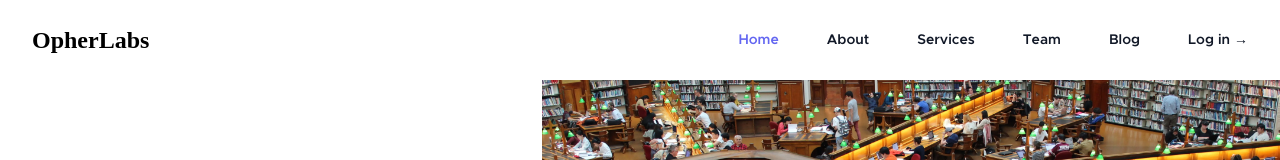
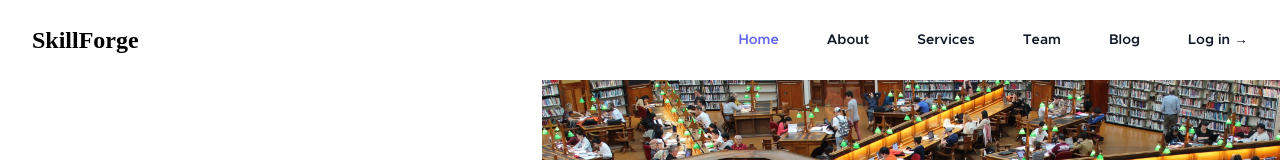
Before and after one commit to M9china/TaskFlow, a React (Vite) app: page / in a window 1280 px wide. Shown: the top 160 px of the page. Built offline with nearby package versions, Linux system fonts and the light colour scheme; a web font is replaced by a local one.

Commit message:
enhanced navigation component

```diff
--- a/src/components/Navigation/NavigationComponent.tsx
+++ b/src/components/Navigation/NavigationComponent.tsx
@@ -19,8 +19,8 @@ export const NavigationComponent = () => {
         <header className="bg-white fixed z-50 top-0 sm:w-full w-screen">
             <nav className="mx-auto flex max-w-[90rem] items-center justify-between sm:border-b-0 border-b-2 p-6 lg:px-8" aria-label="Global">
                 <Link to="/" className="-m-1.5 p-1.5">
-                    <span className="sr-only">OpherLabs</span>
-                    <p className='text-2xl font-bold'>OpherLabs</p>
+                    <span className="sr-only">SkillForge</span>
+                    <p className='text-2xl font-bold'>SkillForge</p>
                 </Link>
                 <div className="flex lg:hidden">
                     <button
@@ -52,8 +52,8 @@ export const NavigationComponent = () => {
                 <Dialog.Panel className="fixed inset-y-0 right-0 z-10 w-full overflow-y-auto bg-white px-6 py-6 sm:max-w-sm sm:ring-1 sm:ring-gray-900/10">
                     <div className="flex items-center justify-between">
                         <Link to="/" className="-m-1.5 p-1.5">
-                            <span className="sr-only">OpherLabs</span>
-                            <p className='text-2xl font-bold'>OpherLabs</p>
+                            <span className="sr-only">SkillForge</span>
+                            <p className='text-2xl font-bold'>SkillForge</p>
                         </Link>
                         <button
                             type="button"
```
